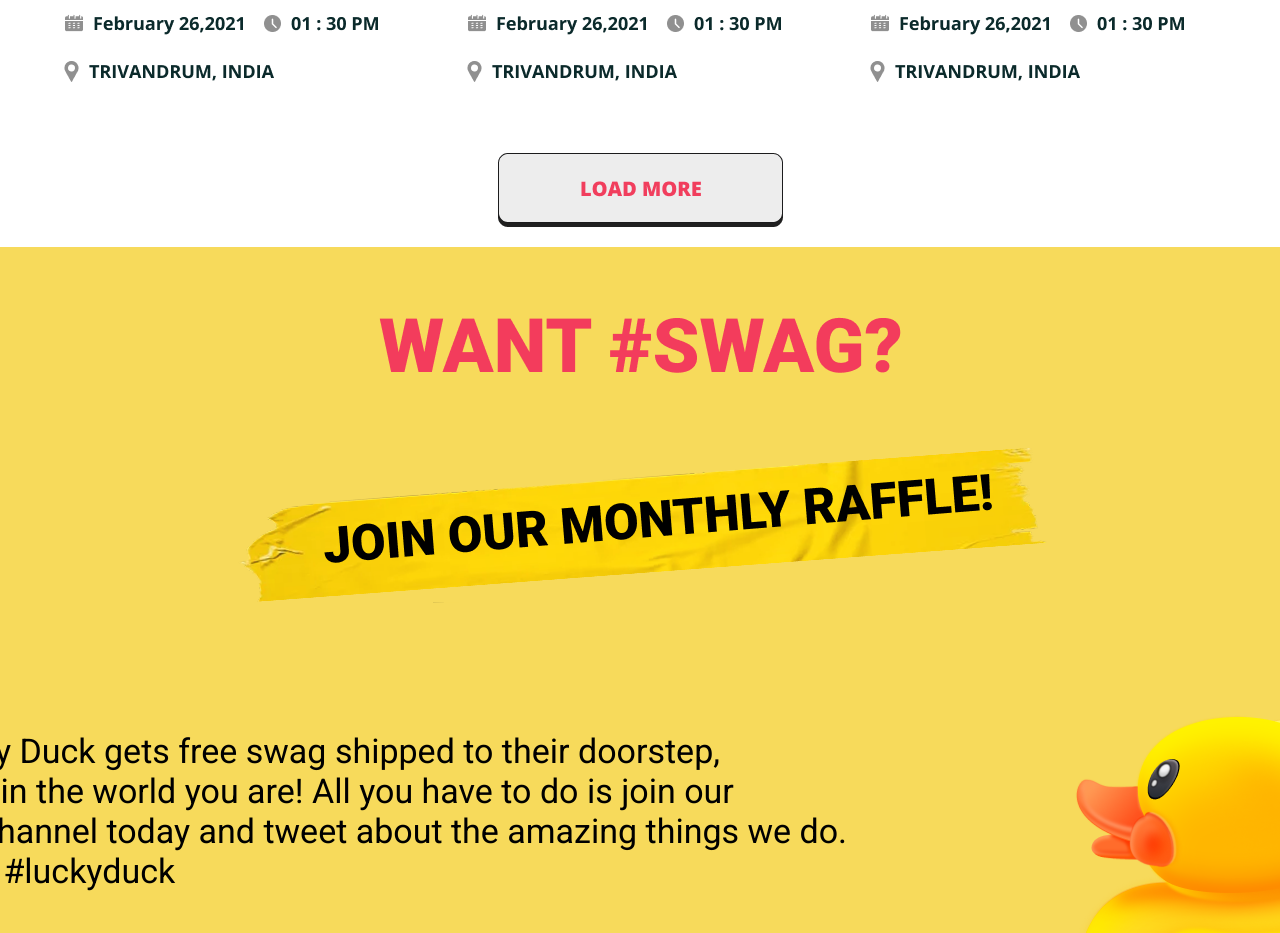
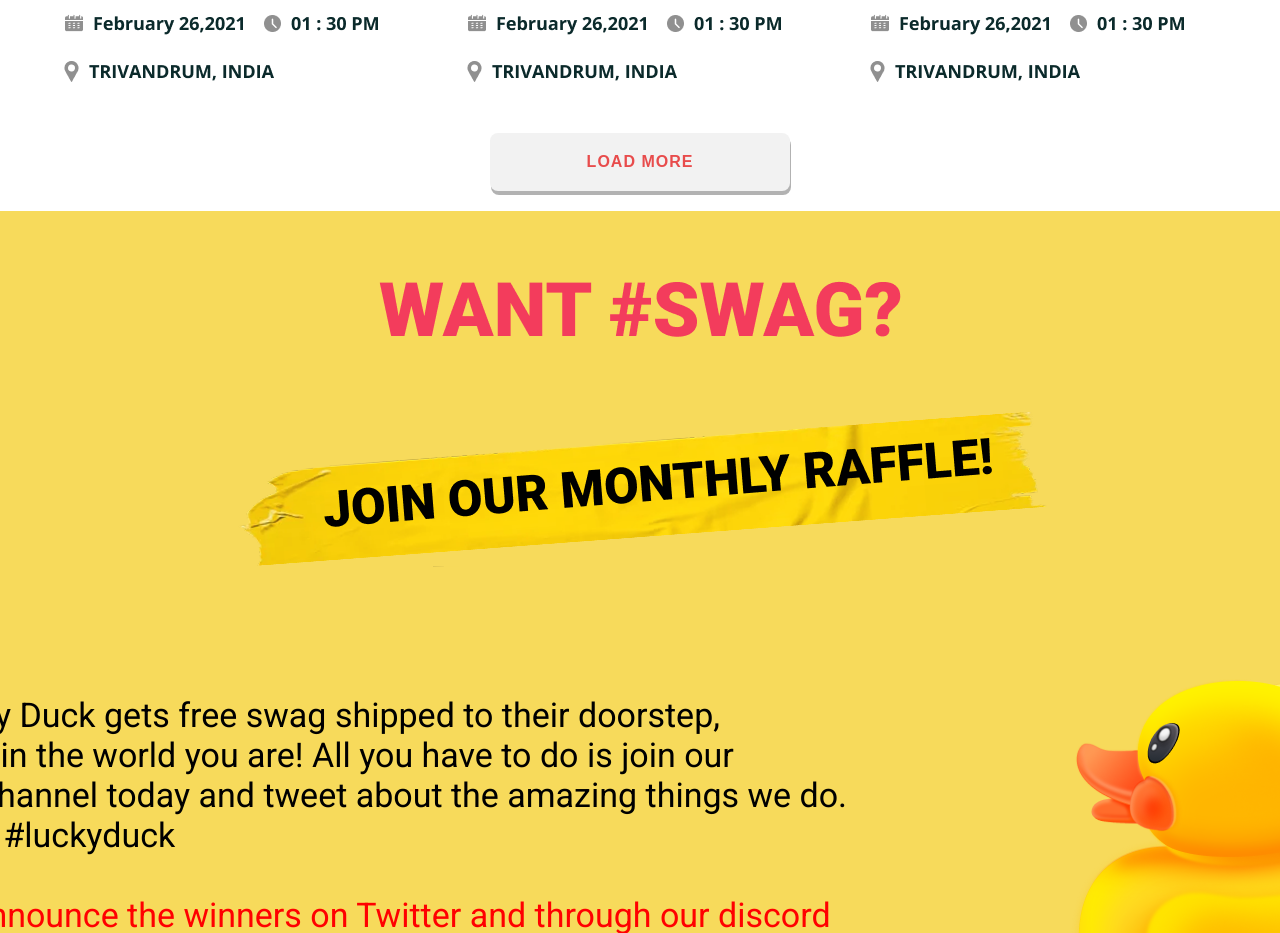
Before and after one commit to Adhithya-shanil/Website_design, a plain HTML site: page index.html in a window 1280 px wide. Shown: the part 3320-4253 px from the top of the page. Drawn offline with nearby package versions, Linux system fonts and the light colour scheme.

Commit message:
load button added

```diff
--- a/index.html
+++ b/index.html
@@ -91,8 +91,11 @@
         <img src="./assets/grid_block.png" alt="" class="grid_element">
     </div>
     <div class="load">
-        <img src="./assets/more.png" alt="" class="more">
+        <button class="load-more-button">
+            LOAD MORE
+          </button>
     </div>
+
     <div class="footer_container">
         <img src="./assets/want_swag.png" alt="" id="want_swag">
         <img src="./assets/join.png" alt="" id="join">
--- a/styles.scss
+++ b/styles.scss
@@ -126,6 +126,7 @@ a{
   .load{
     display: flex;
     justify-content: center;
+
   }
   .more{
     margin: 20px;
@@ -248,3 +249,30 @@ h1 {
   line-height: 1.6;
   color: #333;
 }
+
+.load-more-button {
+  background-color: #f2f2f2;
+  color: #e84c4c;
+  font-weight: bold;
+  font-size: 16px;
+  padding: 20px 20px;
+  width: 300px;
+  border: none;
+  border-radius: 8px;
+  box-shadow: 1px 4px 0px rgba(0, 0, 0, 0.3);
+  cursor: pointer;
+  text-transform: uppercase;
+  letter-spacing: 1px;
+  transition: all 0.2s ease;
+  margin-bottom: 20px;
+}
+
+.load-more-button:hover {
+  background-color: #e8e8e8;
+  transform: translateY(-2px);
+}
+
+.load-more-button:active {
+  transform: translateY(1px);
+  box-shadow: 0 2px 3px rgba(0, 0, 0, 0.3);
+}
```
Also changed, not shown: styles.css, 1 other file.
